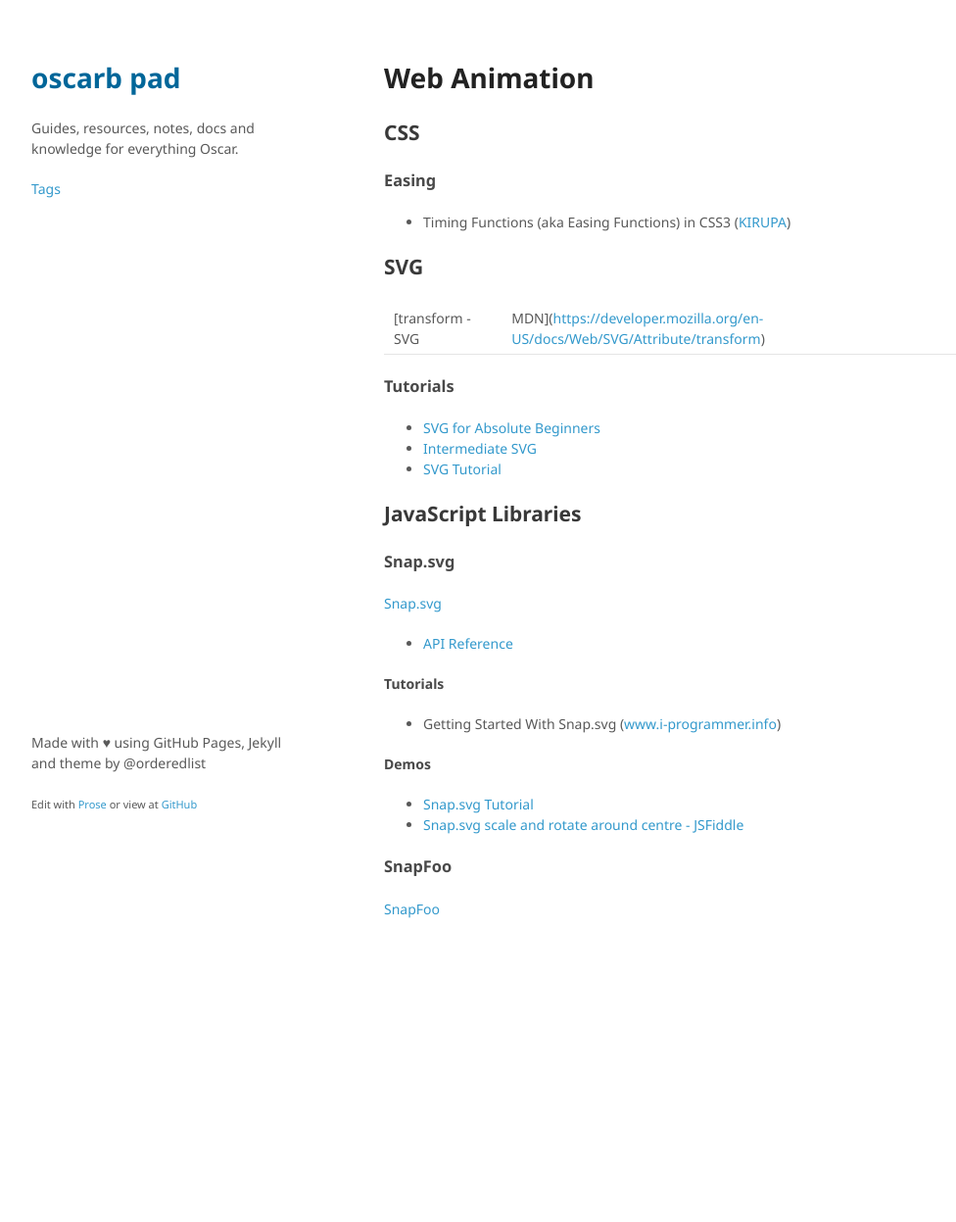
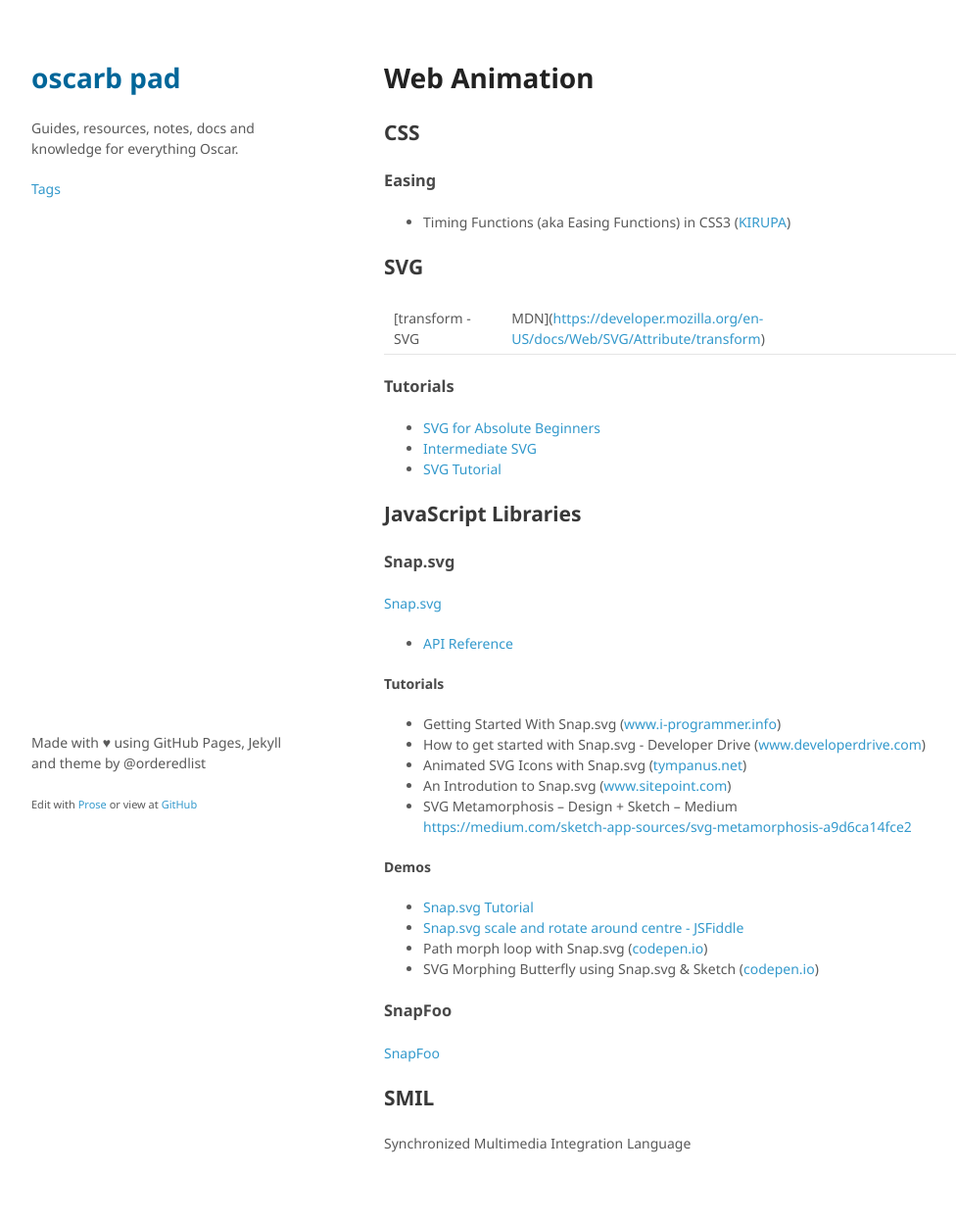
Before and after one commit to oscarb/pad, a Jekyll site: the page built from _docs/web-animation.md, in a window 1280 px wide. Shown: the whole page at 98% size, without its empty margins (128-1104 px from the left). Built offline with Jekyll 4.4.1, drawn with Linux system fonts in a browser that asks for light colours; some web fonts are replaced; before the commit the page ends 1008 px from its top, so only the background shows below that.

Commit message:
Update web-animation.md

```diff
--- a/_docs/web-animation.md
+++ b/_docs/web-animation.md
@@ -10,7 +10,6 @@ published: true
 
 
 ## CSS
-
 
 ### Easing
 
@@ -37,13 +36,25 @@ published: true
 #### Tutorials
 
 * Getting Started With Snap.svg ([www.i-programmer.info](http://www.i-programmer.info/programming/javascript/6537-getting-started-with-snapsvg.html))
+* How to get started with Snap.svg - Developer Drive ([www.developerdrive.com](http://www.developerdrive.com/2014/07/how-to-get-started-with-snap-svg/))
+* Animated SVG Icons with Snap.svg ([tympanus.net](https://tympanus.net/codrops/2013/11/05/animated-svg-icons-with-snap-svg/))
+* An Introdution to Snap.svg ([www.sitepoint.com](https://www.sitepoint.com/introduction-snap-svg/))
+* SVG Metamorphosis – Design + Sketch – Medium
+https://medium.com/sketch-app-sources/svg-metamorphosis-a9d6ca14fce2
 
 #### Demos
 
 * [Snap.svg Tutorial](http://svg.dabbles.info/)
 * [Snap.svg scale and rotate around centre - JSFiddle](http://jsfiddle.net/AGq9X/5/)
+* Path morph loop with Snap.svg ([codepen.io](https://codepen.io/loac-fr/pen/oXVJoj))
+* SVG Morphing Butterfly using Snap.svg & Sketch ([codepen.io](https://codepen.io/natacoops/pen/rOrRvd))
 
 
 ### SnapFoo
 
 [SnapFoo](http://yuschick.github.io/SnapFoo/)
+
+
+## SMIL
+
+Synchronized Multimedia Integration Language
```
